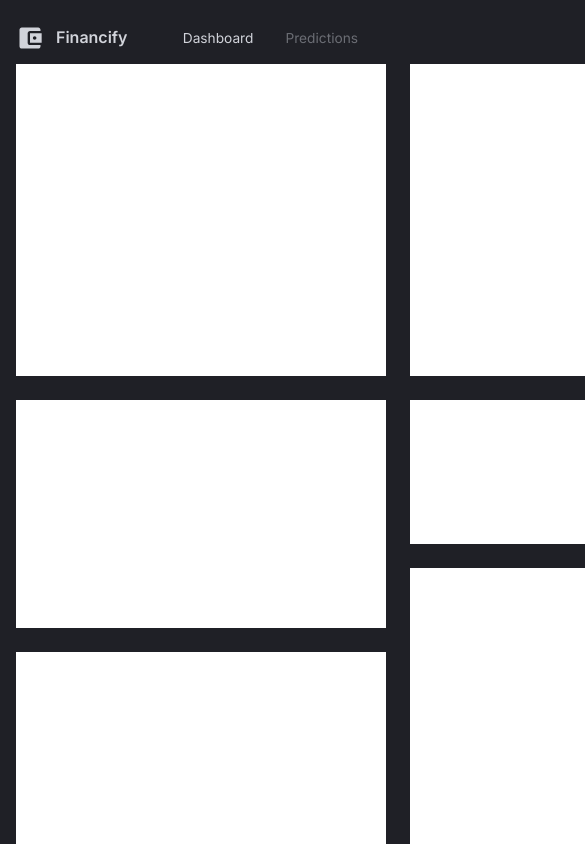
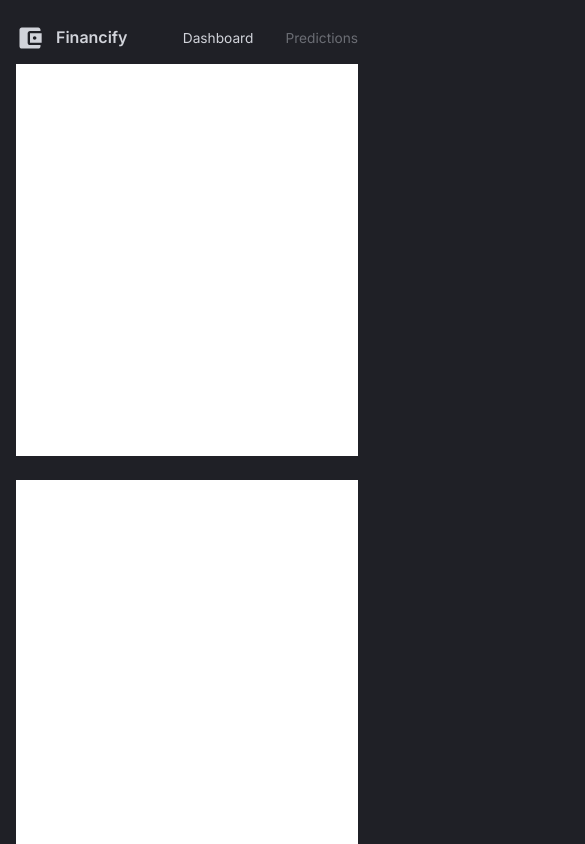
Before and after one commit to Reshma-24799/financify, a React (Vite) app in the folder client/: page / in a window 390 px wide. Shown: the top 844 px of the page, 585 px wide, since content can reach past the window. Built offline with nearby package versions, Linux system fonts and the light colour scheme.

Commit message:
making it responsive

```diff
--- a/client/src/scenes/dashboard/index.tsx
+++ b/client/src/scenes/dashboard/index.tsx
@@ -1,6 +1,6 @@
-import { Box } from "@mui/material";
+import { Box, useMediaQuery } from "@mui/material";
 
-const gridTemplate = `
+const gridTemplateLarge = `
   "a b c"
   "a b c"
   "a b c"
@@ -11,15 +11,54 @@
   "g h i"
   "g h j"
   "g h j"
-`
+`;
+const gridTemplateSmall = `
+ "a"
+ "a"
+ "a"
+ "a"
+ "b"
+ "b"
+ "b"
+ "b"
+ "c"
+ "c"
+ "c"
+ "d"
+ "d"
+ "d"
+ "e"
+ "e"
+ "f"
+ "f"
+ "f"
+ "g"
+ "g"
+ "g"
+ "h"
+ "h"
+ "h"
+ "h"
+ "i"
+ "i"
+ "j"
+ "j"
+`;
 const Dashboard = () => {
+  const isAboveMedium = useMediaQuery("(min-width: 1200px)");
   return (
     <Box
       width="100%" height="100%" display="grid" gap="1.5rem"
-      sx={{
+      sx={
+          isAboveMedium ?
+        {
         gridTemplateColumns: "repeat(3, minmax(370px, 1fr))",
         gridTemplateRows: "repeat(10, minmax(60px,1fr))",
-        gridTemplateAreas: gridTemplate
+        gridTemplateAreas: gridTemplateLarge
+      } : {
+        gridAutoColumns: "1fr",
+        gridAutoRows: "80px",
+        gridTemplateAreas: gridTemplateSmall
       }}
     >
       <Box  bgcolor="#fff" gridArea="a"></Box>
```
